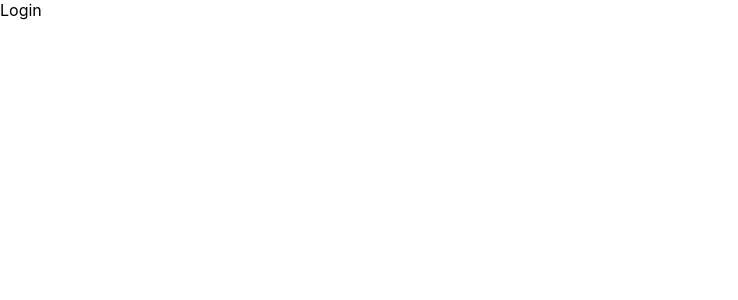
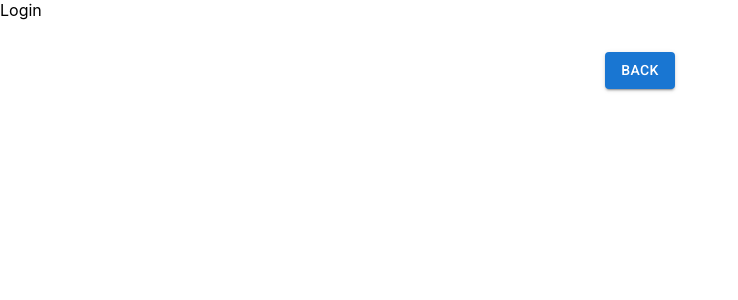
Before and after one commit to oskarcokl/chakra-vs-mui, a React (Create React App) app in the folder mui/: page /login in a window 1280 px wide. Shown: the top 300 px of the page, without its empty margins (0-738 px from the left). Built offline with nearby package versions, Linux system fonts and the light colour scheme.

Commit message:
feat: add back button.

```diff
--- a/mui/src/App.tsx
+++ b/mui/src/App.tsx
@@ -1,8 +1,9 @@
 import './App.css';
-import { BrowserRouter as Router, Route, Routes } from 'react-router-dom';
+import { BrowserRouter as Router, Route, Routes, useNavigate } from 'react-router-dom';
 import ComponentsList from './views/ComponentsList';
 import Login from './components/Login';
-
+import { Box } from '@mui/material';
+import BackButton from './components/BackButton';
 function App() {
   return (
     <Router>
@@ -10,6 +11,9 @@
         <Route path="/" element={<ComponentsList />} />
         <Route path="/login" element={<Login />} />
       </Routes>
+      <Box mt={4} display="flex" justifyContent="center">
+        <BackButton />
+      </Box>
     </Router>
   );
 }
--- /dev/null
+++ b/mui/src/components/BackButton.tsx
@@ -0,0 +1,7 @@
+import { Button } from '@mui/material';
+import { useNavigate } from 'react-router-dom';
+
+export default function BackButton() {
+    const navigate = useNavigate();
+    return <Button variant="contained" color="primary" onClick={() => navigate('/')}>Back</Button>;
+}
```
